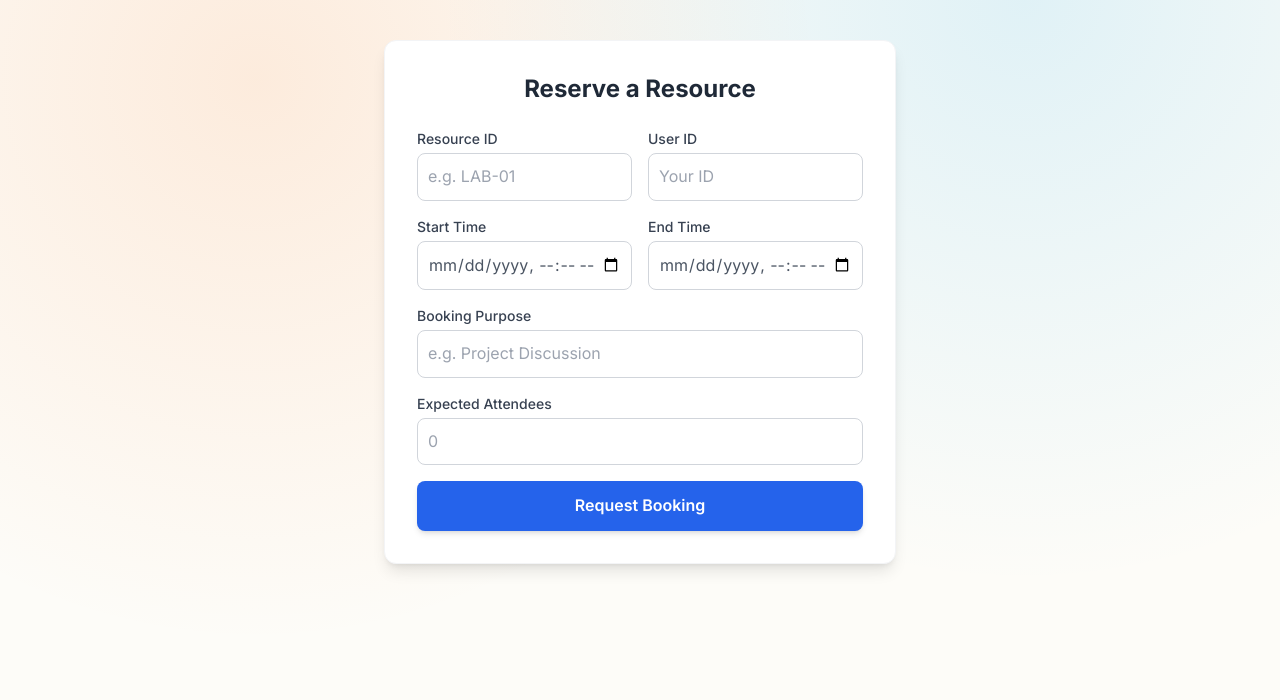
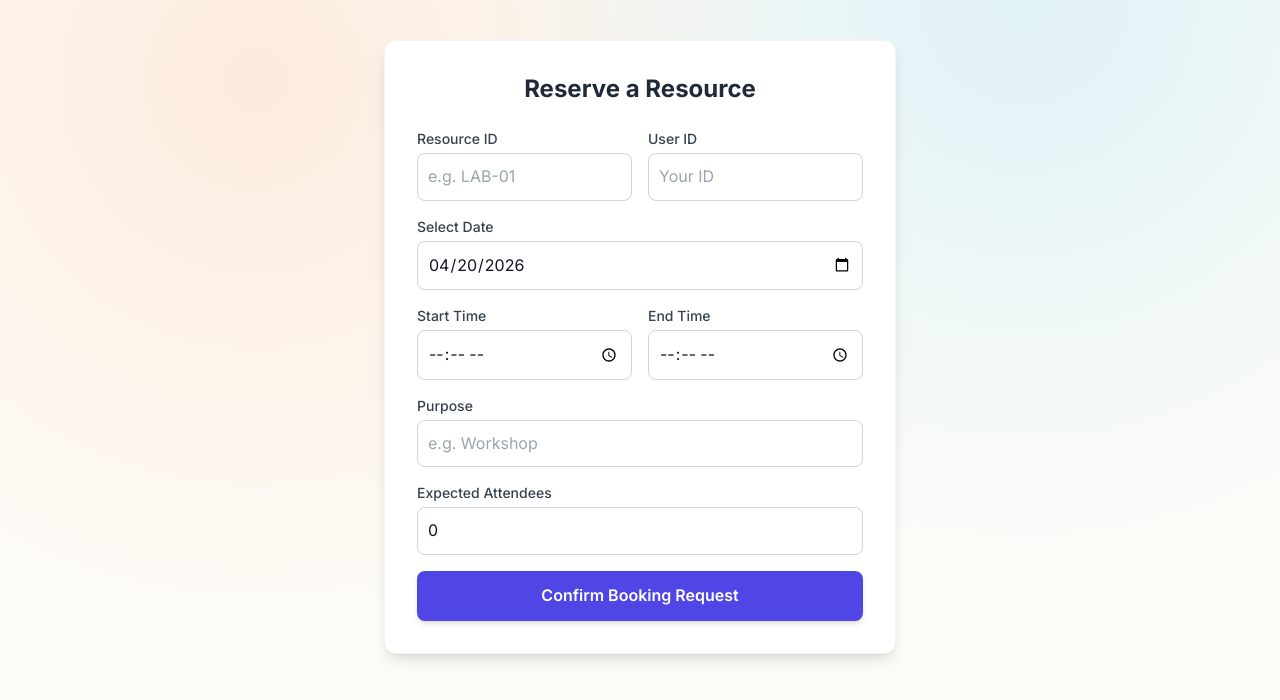
Before and after one commit to sadumina/it3030-paf-2026-smart-campus-group281_5.1-, a React app in the folder frontend/: page /booking in a window 1280 px wide. Shown: the top 700 px of the page. Built offline with nearby package versions, Linux system fonts and the light colour scheme; the HTML template or start-up script is replaced by a standard one.

Commit message:
Enhance booking functionality with conflict detection and form validation

```diff
--- a/frontend/src/components/BookingForm.jsx
+++ b/frontend/src/components/BookingForm.jsx
@@ -2,9 +2,12 @@ import React, { useState } from "react";
 import { createBooking } from "../services/bookingService";
 
 function BookingForm() {
+  const today = new Date().toISOString().split("T")[0];
+
   const [form, setForm] = useState({
     resourceId: "",
     userId: "",
+    date: today,
     startTime: "",
     endTime: "",
     purpose: "",
@@ -17,11 +20,52 @@ function BookingForm() {
 
   const handleSubmit = async (e) => {
     e.preventDefault();
+
+    // Validation
+    const now = new Date();
+    const selectedStartDateTime = new Date(`${form.date}T${form.startTime}`);
+
+    if (selectedStartDateTime < now) {
+      alert("You cannot book past dates or times. Please select a future time.");
+      return;
+    }
+
+    if (form.startTime >= form.endTime) {
+      alert("End time must be after the start time.");
+      return;
+    }
+
+    // Combine date + time into ISO LocalDateTime strings
+    const startDateTime = `${form.date}T${form.startTime}:00`;
+    const endDateTime = `${form.date}T${form.endTime}:00`;
+
+    // Prepare payload matching your Booking model
+    const bookingData = {
+      resourceId: form.resourceId,
+      userId: form.userId,
+      startTime: startDateTime,     // LocalDateTime format
+      endTime: endDateTime,         // LocalDateTime format
+      purpose: form.purpose,
+      expectedAttendees: Number(form.expectedAttendees) || 0,
+    };
+
     try {
-      await createBooking(form);
+      // Module B requirement: System must check for overlaps (handled in backend)
+      await createBooking(bookingData);
       alert("Booking Requested Successfully!");
+
+      // Optional: Reset form after success
+      setForm({
+        resourceId: "",
+        userId: "",
+        date: today,
+        startTime: "",
+        endTime: "",
+        purpose: "",
+        expectedAttendees: 0,
+      });
     } catch (err) {
-      alert(err.response?.data || "Error booking");
+      alert(err.response?.data?.message || err.response?.data || "Error creating booking");
     }
   };
 
@@ -38,52 +82,74 @@ function BookingForm() {
             <label className="block text-sm font-medium text-gray-700 mb-1">Resource ID</label>
             <input
               name="resourceId"
+              required
               placeholder="e.g. LAB-01"
+              value={form.resourceId}
               onChange={handleChange}
-              className="w-full p-2.5 border border-gray-300 rounded-lg focus:ring-2 focus:ring-blue-500 focus:outline-none transition"
+              className="w-full p-2.5 border border-gray-300 rounded-lg focus:ring-2 focus:ring-blue-500 focus:outline-none"
             />
           </div>
           <div>
             <label className="block text-sm font-medium text-gray-700 mb-1">User ID</label>
             <input
               name="userId"
+              required
               placeholder="Your ID"
+              value={form.userId}
               onChange={handleChange}
-              className="w-full p-2.5 border border-gray-300 rounded-lg focus:ring-2 focus:ring-blue-500 focus:outline-none transition"
+              className="w-full p-2.5 border border-gray-300 rounded-lg focus:ring-2 focus:ring-blue-500 focus:outline-none"
             />
           </div>
         </div>
 
-        {/* Date and Time Selection */}
+        {/* Date Selection */}
+        <div>
+          <label className="block text-sm font-medium text-gray-700 mb-1">Select Date</label>
+          <input
+            type="date"
+            name="date"
+            min={today}
+            value={form.date}
+            onChange={handleChange}
+            className="w-full p-2.5 border border-gray-300 rounded-lg focus:ring-2 focus:ring-blue-500 focus:outline-none"
+          />
+        </div>
+
+        {/* Time Selection */}
         <div className="grid grid-cols-2 gap-4">
           <div>
             <label className="block text-sm font-medium text-gray-700 mb-1">Start Time</label>
             <input
-              type="datetime-local"
+              type="time"
               name="startTime"
+              required
+              value={form.startTime}
               onChange={handleChange}
-              className="w-full p-2.5 border border-gray-300 rounded-lg text-gray-600 focus:ring-2 focus:ring-blue-500 focus:outline-none transition"
+              className="w-full p-2.5 border border-gray-300 rounded-lg focus:ring-2 focus:ring-blue-500 focus:outline-none"
             />
           </div>
           <div>
             <label className="block text-sm font-medium text-gray-700 mb-1">End Time</label>
             <input
-              type="datetime-local"
+              type="time"
               name="endTime"
+              required
+              value={form.endTime}
               onChange={handleChange}
-              className="w-full p-2.5 border border-gray-300 rounded-lg text-gray-600 focus:ring-2 focus:ring-blue-500 focus:outline-none transition"
+              className="w-full p-2.5 border border-gray-300 rounded-lg focus:ring-2 focus:ring-blue-500 focus:outline-none"
             />
           </div>
         </div>
 
         {/* Purpose */}
         <div>
-          <label className="block text-sm font-medium text-gray-700 mb-1">Booking Purpose</label>
+          <label className="block text-sm font-medium text-gray-700 mb-1">Purpose</label>
           <input
             name="purpose"
-            placeholder="e.g. Project Discussion"
+            placeholder="e.g. Workshop"
+            value={form.purpose}
             onChange={handleChange}
-            className="w-full p-2.5 border border-gray-300 rounded-lg focus:ring-2 focus:ring-blue-500 focus:outline-none transition"
+            className="w-full p-2.5 border border-gray-300 rounded-lg focus:ring-2 focus:ring-blue-500 focus:outline-none"
           />
         </div>
 
@@ -93,18 +159,18 @@ function BookingForm() {
           <input
             name="expectedAttendees"
             type="number"
-            placeholder="0"
+            min="1"
+            value={form.expectedAttendees}
             onChange={handleChange}
-            className="w-full p-2.5 border border-gray-300 rounded-lg focus:ring-2 focus:ring-blue-500 focus:outline-none transition"
+            className="w-full p-2.5 border border-gray-300 rounded-lg focus:ring-2 focus:ring-blue-500 focus:outline-none"
           />
         </div>
 
-        {/* Submit Button */}
         <button
           type="submit"
-          className="w-full bg-blue-600 hover:bg-blue-700 text-white font-semibold py-3 rounded-lg shadow-md transition duration-200 ease-in-out transform active:scale-[0.98] mt-4"
+          className="w-full bg-indigo-600 hover:bg-indigo-700 text-white font-semibold py-3 rounded-lg shadow-md transition duration-200 mt-4"
         >
-          Request Booking
+          Confirm Booking Request
         </button>
       </form>
     </div>
```
Also changed, not shown: 2 other files (tests, documents, lock files or other folders).
